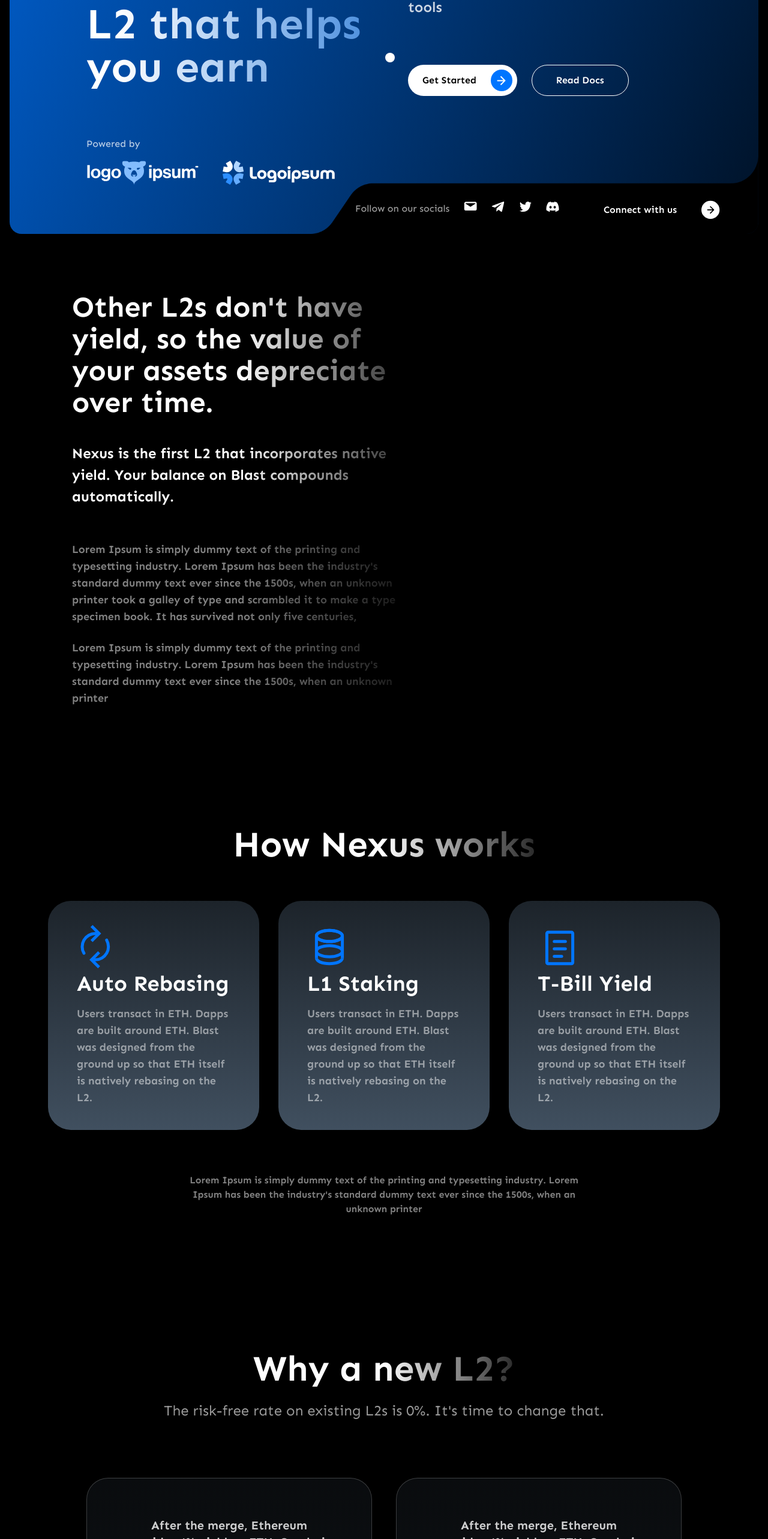
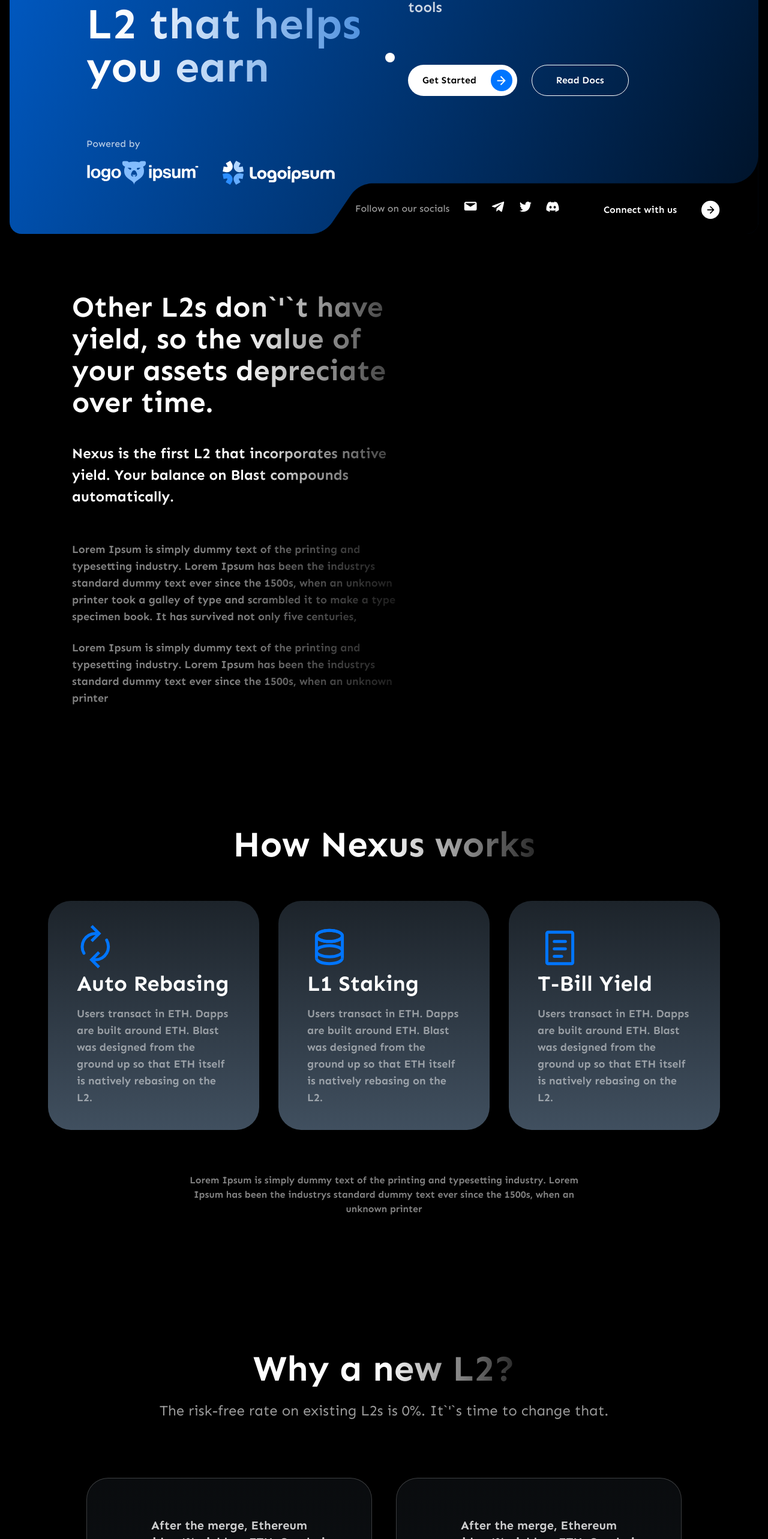
Before and after one commit to SagarPradhan613/vercennexus, a Next.js app: page /about in a window 1280 px wide. Shown: the part 234-2800 px from the top of the page at 60% size. Built offline with nearby package versions, Linux system fonts and the light colour scheme.

Commit message:
change apos

```diff
--- a/src/app/about/page.jsx
+++ b/src/app/about/page.jsx
@@ -698,7 +698,7 @@ const About = () => {
             {/* second section */}
             <div className="w-full flex lg:flex-row flex-col lg:px-20 lg:py-20  px-10 py-6">
                 <div className="lg:w-[57%] lg:px-10 lg:text-left text-center w-full">
-                    <p className="font-bold text-2xl leading-7 grad-text-gray lg:leading-[53px] text-white lg:text-5xl">Other L2s don't have yield, so the value of your assets depreciate over time.</p>
+                    <p className="font-bold text-2xl leading-7 grad-text-gray lg:leading-[53px] text-white lg:text-5xl">Other L2s don`&apos;`t have yield, so the value of your assets depreciate over time.</p>
 
                     <div className="w-full slowly-visible mt-6 flex flex-col lg:hidden">
                         <img src="/Images/graph.png" className="w-full h-full"></img>
@@ -707,8 +707,8 @@ const About = () => {
                     <p className="text-white mt-10 font-bold text-base leading-5 lg:leading-9 lg:text-2xl grad-text-gray">Nexus is the first L2 that incorporates native yield. Your balance on Blast compounds automatically.
                     </p>
 
-                    <p className="font-bold text-sm lg:text-lg text-white opacity-50 mt-6 lg:mt-14 grad-text-gray">Lorem Ipsum is simply dummy text of the printing and typesetting industry. Lorem Ipsum has been the industry's standard dummy text ever since the 1500s, when an unknown printer took a galley of type and scrambled it to make a type specimen book. It has survived not only five centuries, </p>
-                    <p className="font-bold text-sm lg:text-lg text-white opacity-50 mt-6 grad-text-gray">Lorem Ipsum is simply dummy text of the printing and typesetting industry. Lorem Ipsum has been the industry's standard dummy text ever since the 1500s, when an unknown printer </p>
+                    <p className="font-bold text-sm lg:text-lg text-white opacity-50 mt-6 lg:mt-14 grad-text-gray">Lorem Ipsum is simply dummy text of the printing and typesetting industry. Lorem Ipsum has been the industrys standard dummy text ever since the 1500s, when an unknown printer took a galley of type and scrambled it to make a type specimen book. It has survived not only five centuries, </p>
+                    <p className="font-bold text-sm lg:text-lg text-white opacity-50 mt-6 grad-text-gray">Lorem Ipsum is simply dummy text of the printing and typesetting industry. Lorem Ipsum has been the industrys standard dummy text ever since the 1500s, when an unknown printer </p>
                 </div>
 
                 <div className="w-[43%] slowly-visible p-6 lg:flex flex-col hidden">
@@ -803,7 +803,7 @@ const About = () => {
                 </div>
 
                 <div className="mt-2 text-center flex w-full justify-center">
-                    <p className="text-white lg:w-[60%]  lg:text-base text-sm font-bold opacity-50">Lorem Ipsum is simply dummy text of the printing and typesetting industry. Lorem Ipsum has been the industry's standard dummy text ever since the 1500s, when an unknown printer </p>
+                    <p className="text-white lg:w-[60%]  lg:text-base text-sm font-bold opacity-50">Lorem Ipsum is simply dummy text of the printing and typesetting industry. Lorem Ipsum has been the industrys standard dummy text ever since the 1500s, when an unknown printer </p>
                 </div>
             </div>
 
@@ -813,7 +813,7 @@ const About = () => {
                     <p className="text-white grad-text-gray font-bold lg:text-6xl text-2xl">Why a new L2?</p>
                 </div>
                 <div className="w-full text-center justify-center flex">
-                    <p className="lg:text-2xl text-sm opacity-50 lg:opacity-60 text-white mt-3 lg:mt-6 ">The risk-free rate on existing L2s is 0%. It's time to change that.</p>
+                    <p className="lg:text-2xl text-sm opacity-50 lg:opacity-60 text-white mt-3 lg:mt-6 ">The risk-free rate on existing L2s is 0%. It`&apos;`s time to change that.</p>
                 </div>
 
                 <div className="flex w-full lg:px-16 mt-6 lg:mt-24 lg:flex-row flex-col gap-6 lg:gap-10 ">
```
